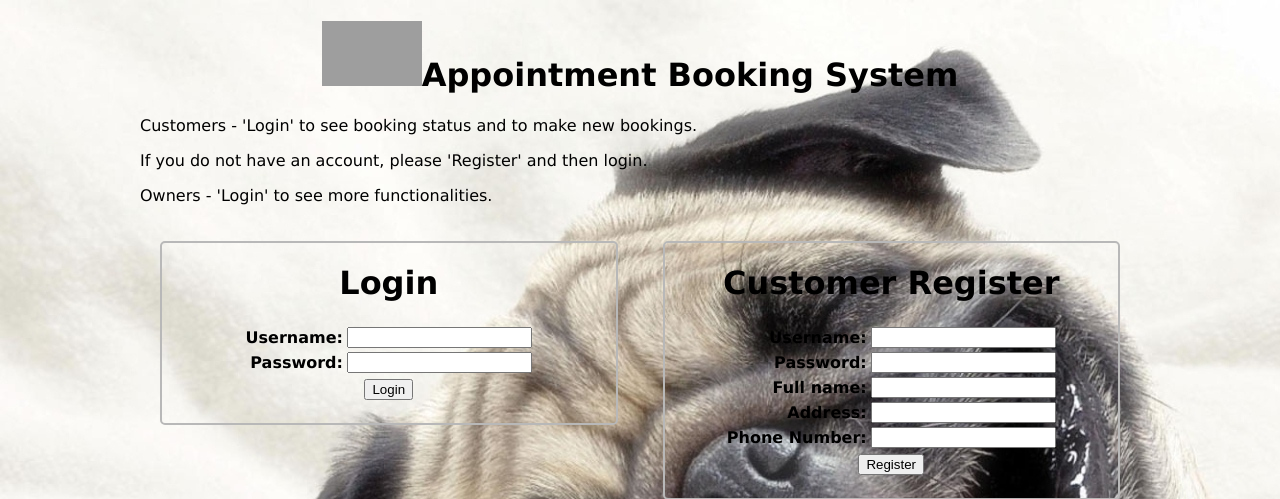
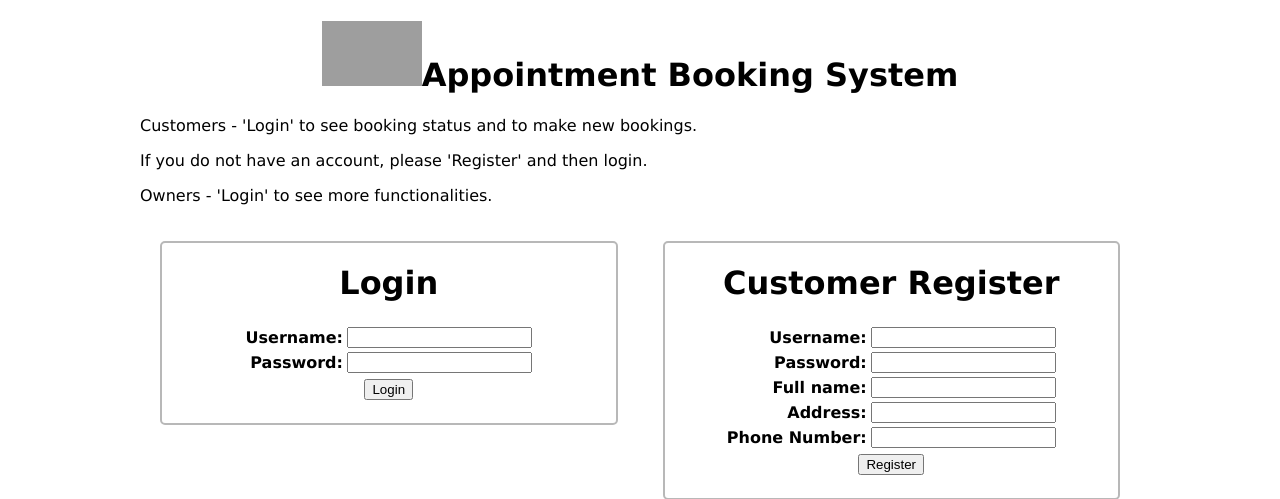
Before and after one commit to rmit-s3544280-steven-korevaar/acrs-team, a PHP site: page / in a window 1280 px wide. Shown: the top 499 px of the page. Run offline with PHP 8.4, Linux system fonts and the light colour scheme; grey boxes are pictures that could not be loaded.

Commit message:
Update styles.css

```diff
--- a/assets/styles.css
+++ b/assets/styles.css
@@ -1,5 +1,5 @@
 body {
-	background-image: url("images/pug.jpg");
+	/*background-image: url("images/pug.jpg");*/
 
 }
 
```
